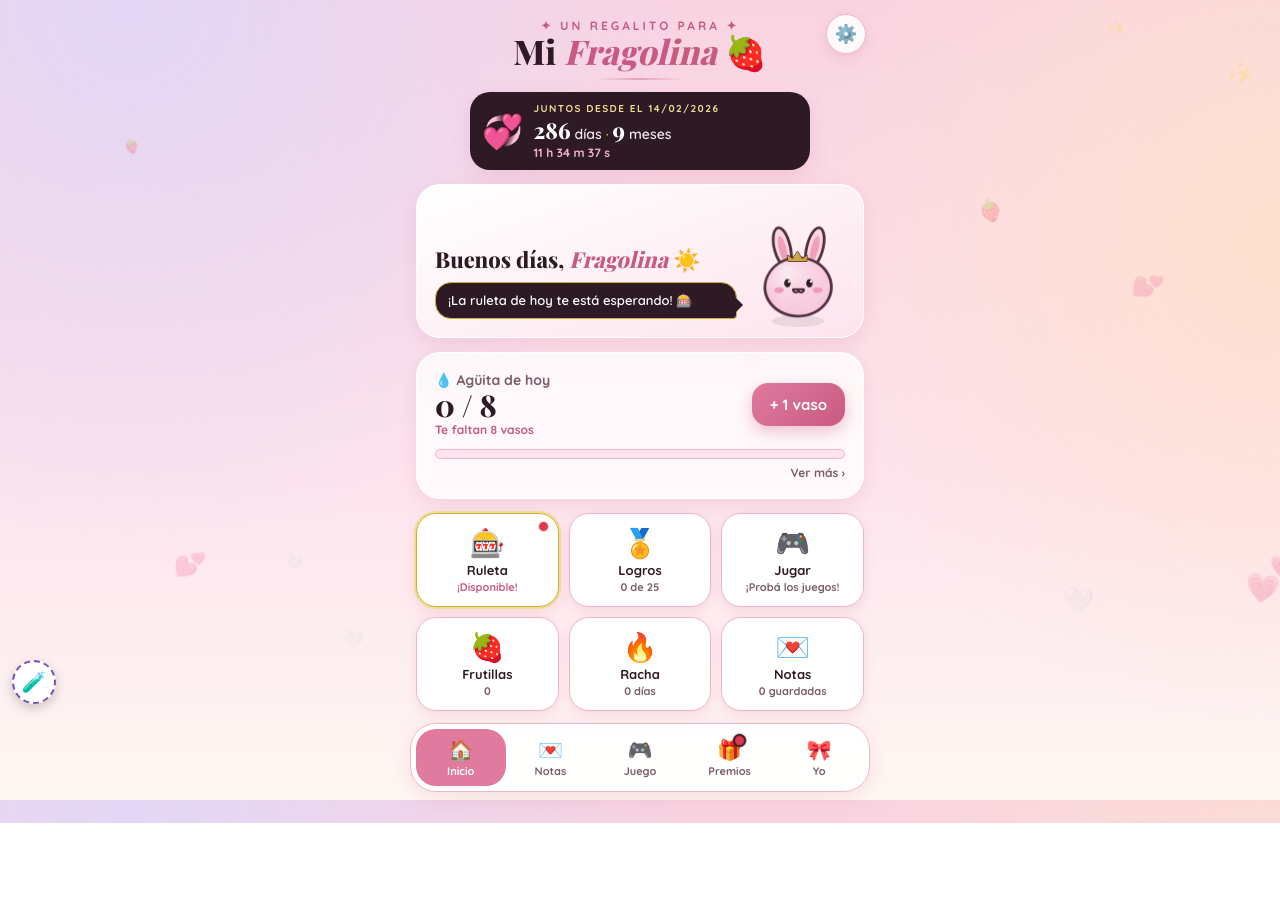
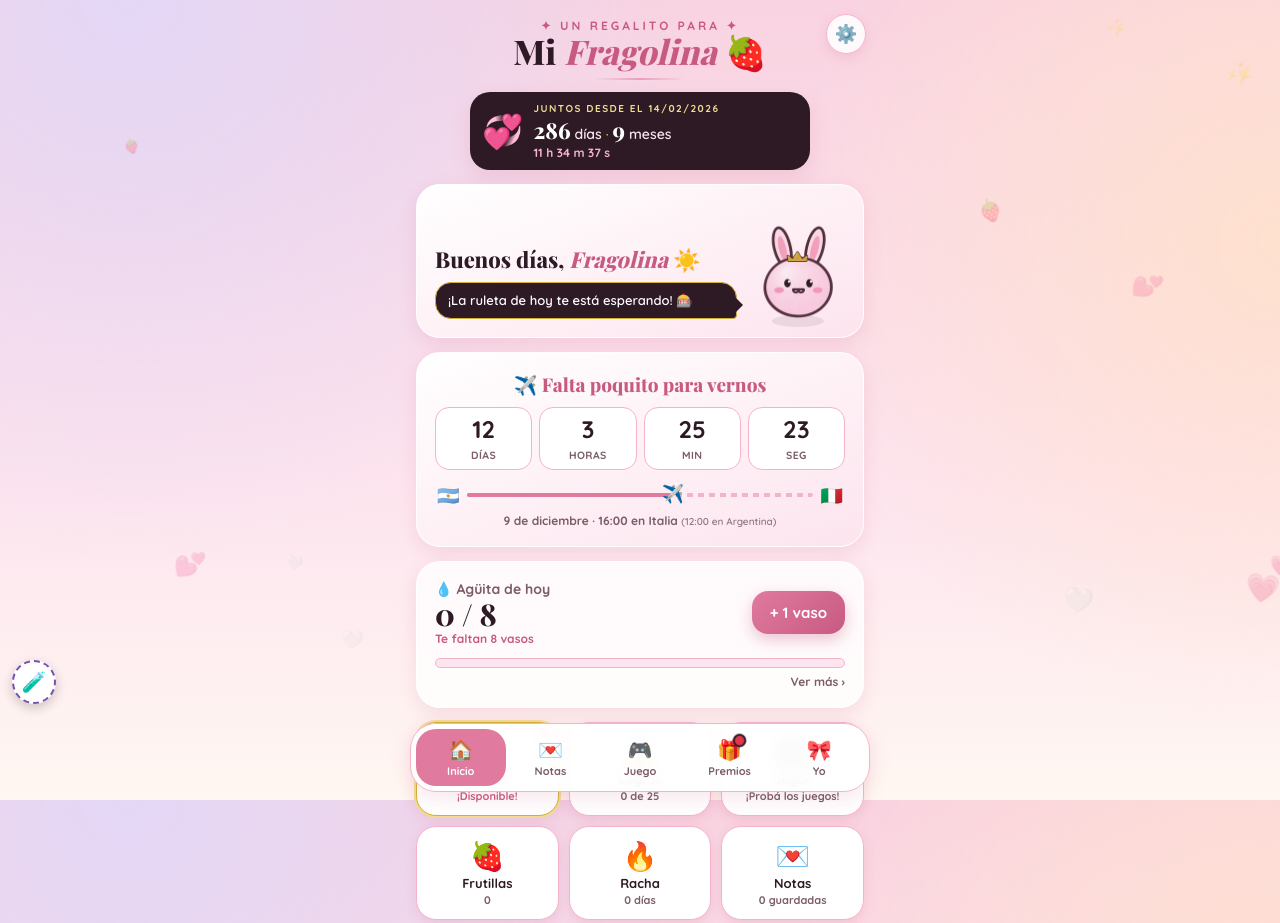
Before and after one commit to PatoDemente/fragolina, a plain HTML site: page index.html in a window 1280 px wide. Shown: the top 923 px of the page. Before the commit the page ends 823 px from the top, so only its background shows below. Drawn offline with nearby package versions, Linux system fonts and the light colour scheme; a web font is replaced by a local one.

Commit message:
Cuenta regresiva para vernos (9/12 16:00 Italia)
Co-Authored-By: Claude Opus 5.5 <noreply@anthropic.com>
Claude-Session: https://claude.ai/code/session_01DqCG7nh7Y58xf7CQcuKXXh

```diff
--- a/index.html
+++ b/index.html
@@ -375,6 +375,20 @@ nav button.on{background:var(--rose);color:#fff;box-shadow:none}
 .gear{border:1px solid var(--pink2)}
 .reward{border:1px solid var(--pink2);background:var(--tint)}
 .reward small{color:var(--rose-d)}
+.cd-card{text-align:center;background:linear-gradient(160deg,#fff,var(--tint))}
+.cd-t{font-family:'Playfair Display',serif;font-weight:700;font-size:19px;color:var(--rose-d);margin-bottom:10px}
+.cd-row{display:grid;grid-template-columns:repeat(4,1fr);gap:7px}
+.cd-row div{background:#fff;border:1px solid var(--pink2);border-radius:14px;padding:8px 0 6px}
+.cd-row b{display:block;font-size:24px;font-weight:800;color:var(--ink);font-variant-numeric:tabular-nums;line-height:1.1}
+.cd-row span{font-size:10.5px;font-weight:700;color:var(--muted);text-transform:uppercase;letter-spacing:.04em}
+.cd-trip{display:flex;align-items:center;gap:8px;margin:14px 2px 6px;font-size:18px}
+.cd-line{position:relative;flex:1;height:4px;border-radius:4px;background:repeating-linear-gradient(90deg,var(--pink2) 0 6px,transparent 6px 11px)}
+.cd-line i{position:absolute;left:0;top:0;bottom:0;border-radius:4px;background:var(--rose)}
+.cd-line em{position:absolute;top:50%;transform:translate(-50%,-55%);font-style:normal;font-size:18px;transition:left .6s}
+.cd-sub{font-size:12px;font-weight:700;color:var(--muted)}
+.cd-sub small{font-weight:600;opacity:.8}
+.cd-card.done .cd-row,.cd-card.done .cd-trip{display:none}
+.cd-card.done .cd-t{font-size:22px;margin:4px 0 6px}
 </style>
 </head>
 <body>
@@ -400,6 +414,12 @@ nav button.on{background:var(--rose);color:#fff;box-shadow:none}
     <div class="hello card">
       <div class="hi-text"><h2 class="hi-title" id="hiTitle"></h2><div class="bubble" id="hiBubble"></div></div>
       <canvas id="hiMochi"></canvas>
+    </div>
+    <div class="card cd-card hidden" id="cdCard">
+      <div class="cd-t" id="cdT">✈️ Falta poquito para vernos</div>
+      <div class="cd-row"><div><b id="cdD">0</b><span>días</span></div><div><b id="cdH">0</b><span>horas</span></div><div><b id="cdM">0</b><span>min</span></div><div><b id="cdS">0</b><span>seg</span></div></div>
+      <div class="cd-trip"><span>🇦🇷</span><div class="cd-line"><i id="cdBar"></i><em id="cdPlane">✈️</em></div><span>🇮🇹</span></div>
+      <div class="cd-sub" id="cdSub">9 de diciembre · 16:00 en Italia <small>(12:00 en Argentina)</small></div>
     </div>
     <div class="card anniv-card hidden" id="anniv">
       <h2 id="anTitle">💍 ¡Feliz aniversario!</h2>
@@ -3782,6 +3802,22 @@ function renderAch(){const g=$('achs');g.innerHTML='';let on=0;
   $('achCount').textContent=`${on}/${ACH.length}`;}
 document.querySelectorAll('#achF button').forEach(b=>b.onclick=()=>{ACHF=b.dataset.f;document.querySelectorAll('#achF button').forEach(x=>x.classList.toggle('on',x===b));renderAch();});
 tickTogether();setInterval(tickTogether,1000);
+/* ===== Cuenta regresiva: llegada a Italia ===== */
+const MEET=Date.UTC(2026,11,9,15,0,0);   // 9/12/2026 16:00 hora de Italia (= 12:00 Argentina)
+const MEET_SPAN=30*864e5;                // el avioncito recorre los últimos 30 días
+let meetCelebrated=false;
+function tickMeet(){const card=$('cdCard');if(!card)return;const now=NOW().getTime(),left=MEET-now;
+  if(left<-12*36e5){card.classList.add('hidden');return;}
+  card.classList.remove('hidden');
+  if(left<=0){card.classList.add('done');$('cdT').textContent='¡Ya estamos juntos! 💗';$('cdSub').textContent='Bienvenida a Italia, mi amor 🇮🇹';
+    if(!meetCelebrated&&left>-60000){meetCelebrated=true;buzz([80,60,80,60,160]);toast('🇮🇹 ¡Llegó el día! Bienvenida, mi amor 💗');}return;}
+  if(card.classList.contains('done')){card.classList.remove('done');$('cdSub').innerHTML='9 de diciembre · 16:00 en Italia <small>(12:00 en Argentina)</small>';}
+  const sec=Math.floor(left/1000),d=Math.floor(sec/86400),h=Math.floor(sec%86400/3600),m=Math.floor(sec%3600/60),ss=sec%60;
+  $('cdD').textContent=d;$('cdH').textContent=h;$('cdM').textContent=m;$('cdS').textContent=String(ss).padStart(2,'0');
+  $('cdT').textContent=left<36e5?'🥹 ¡Ya casi aterrizás!':left<864e5?'💗 ¡Menos de un día para vernos!':'✈️ Falta poquito para vernos';
+  const p=Math.max(0,Math.min(1,1-left/MEET_SPAN));$('cdBar').style.width=(p*100)+'%';$('cdPlane').style.left=(p*100)+'%';}
+tickMeet();setInterval(tickMeet,1000);
+
 setInterval(()=>{if(document.querySelector('#s-tienda.active')&&!spinning)renderSpin();},30000);
 renderSpin();renderAch();
 
```
